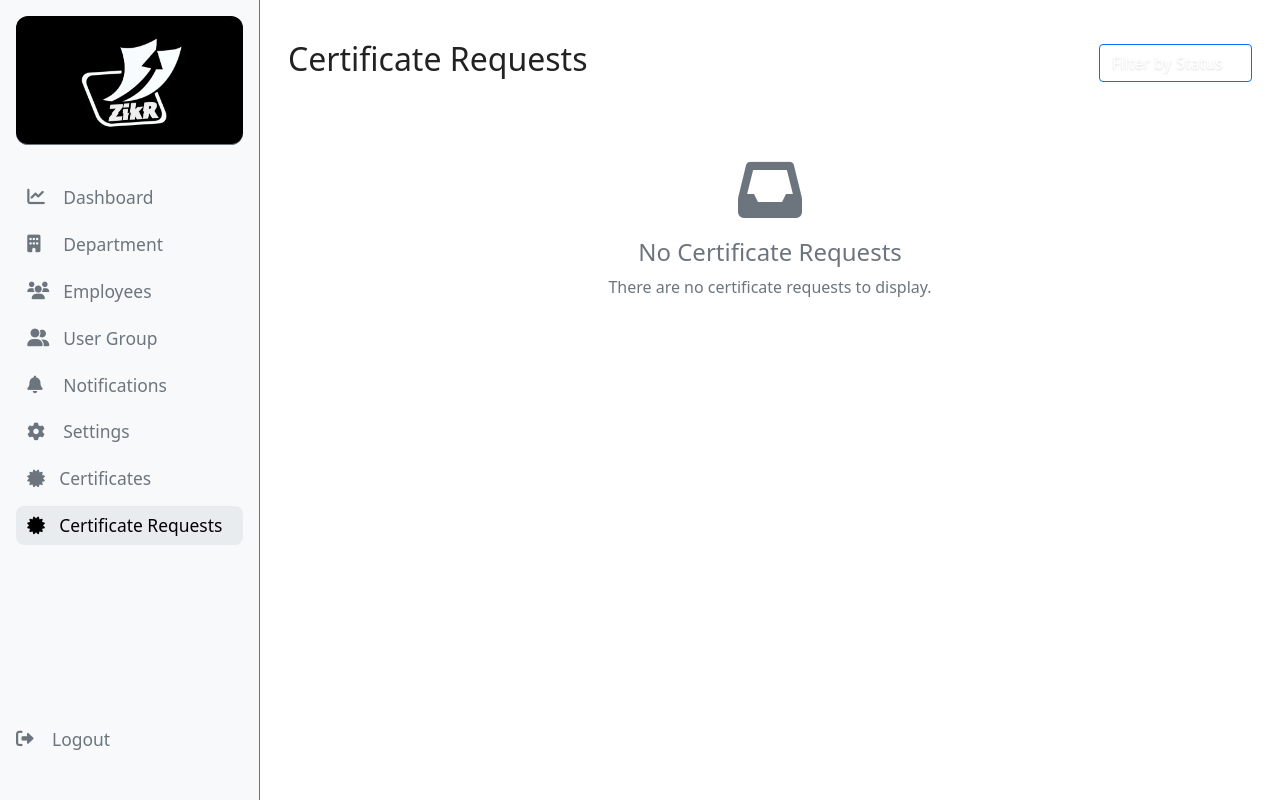
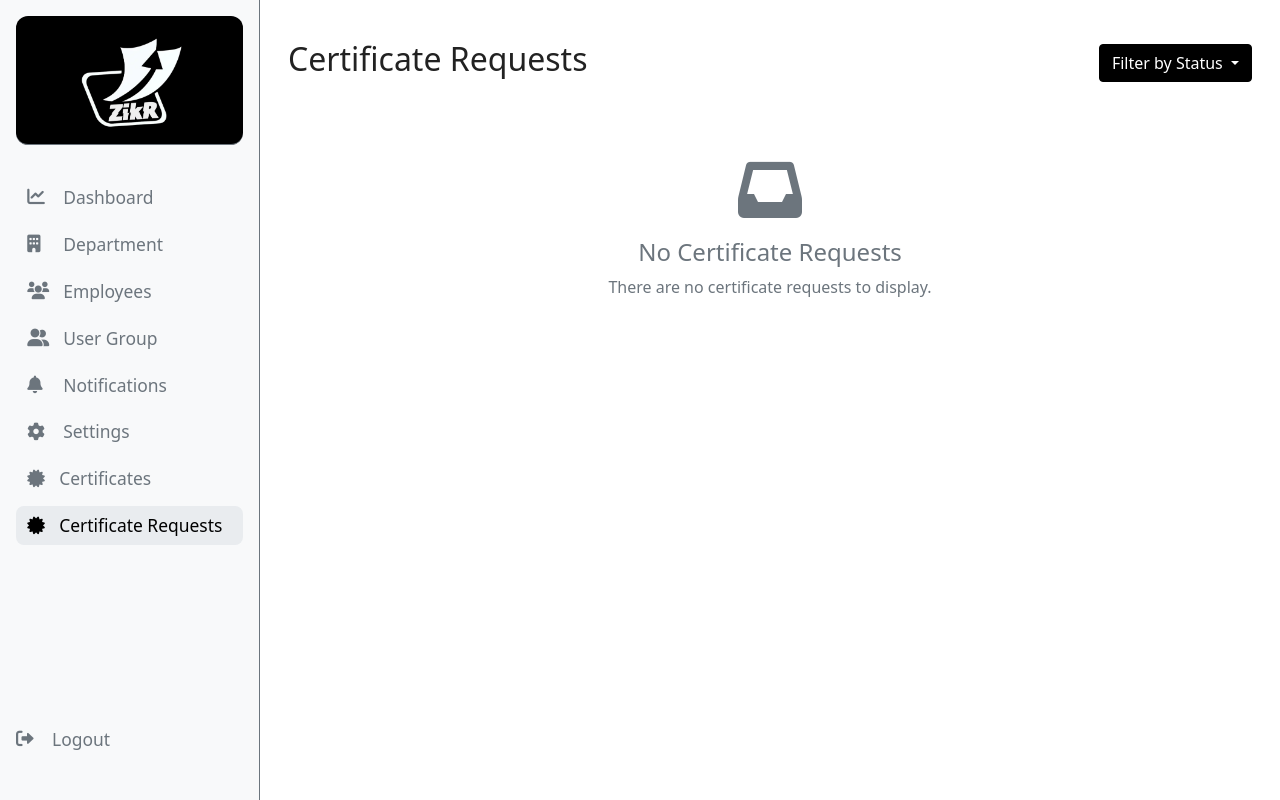
Before and after one commit to gangeshwar01/Python-Developer-Employee-Verification-Portal, a Django app: page /admin-portal/certificate-requests/ in a window 1280 px wide. Run offline with Django 5.2, Linux system fonts and the light colour scheme; the visitor is signed in with stand-in values (Sample User, id 1); data comes from the database, SQL or seed files in the repository; data that the repository does not hold is empty.

Commit message:
certificate request

```diff
--- a/templates/admin_portal/certificate_requests.html
+++ b/templates/admin_portal/certificate_requests.html
@@ -7,7 +7,7 @@
     <div class="d-flex justify-content-between align-items-center mb-4">
         <h2>Certificate Requests</h2>
         <div class="btn-group">
-            <button type="button" class="btn btn-outline-primary dropdown-toggle" data-bs-toggle="dropdown" aria-expanded="false">
+            <button type="button" class="btn btn-primary dropdown-toggle" data-bs-toggle="dropdown" aria-expanded="false">
                 Filter by Status
             </button>
             <ul class="dropdown-menu">
```
